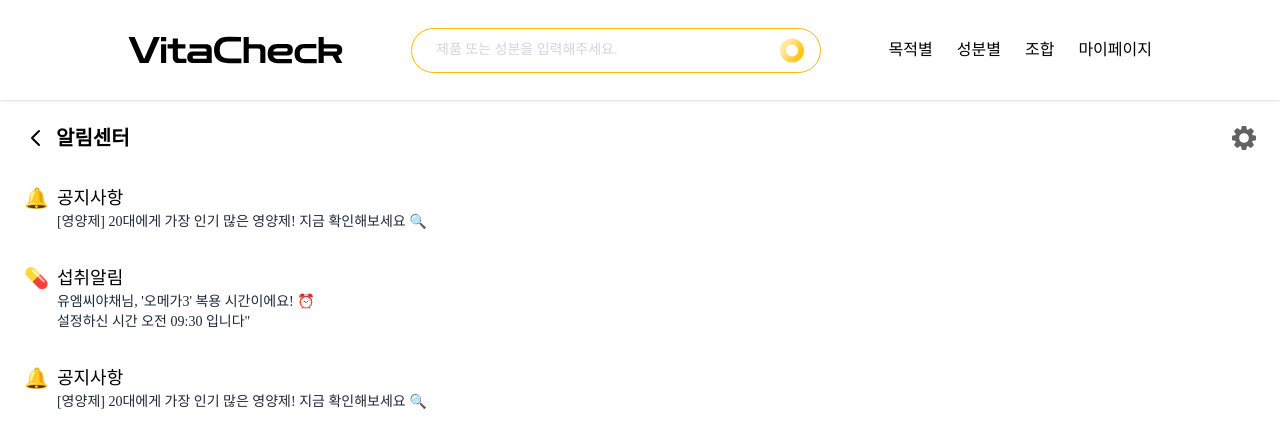
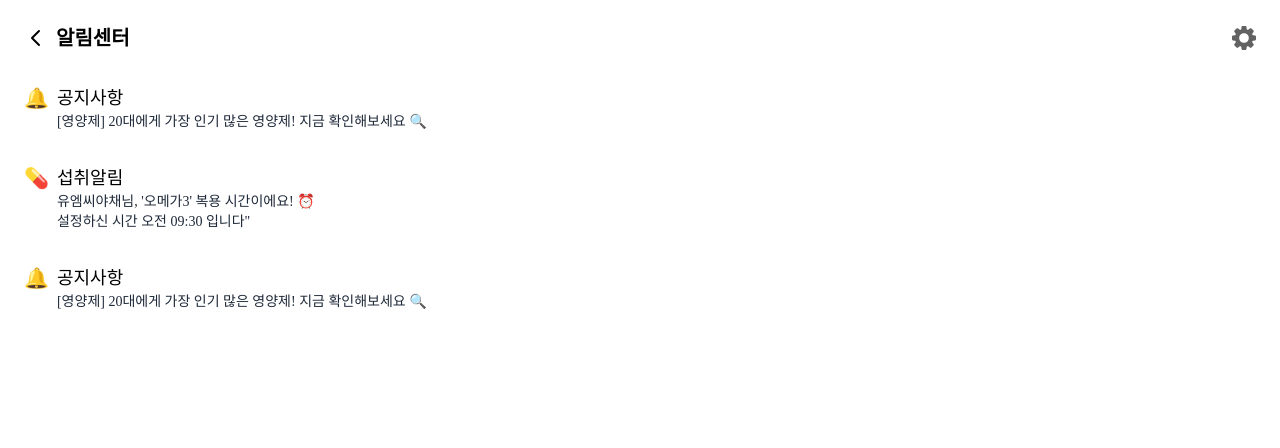
Before and after one commit to VitaCheck/vitacheck-fe, a React (Vite) app: page /notificationCenter in a window 1280 px wide. Shown: the top 448 px of the page. Built offline with nearby package versions, Linux system fonts and the light colour scheme.

Commit message:
feat/#19: 알림 설정 페이지

```diff
--- a/src/layout/RootLayout.tsx
+++ b/src/layout/RootLayout.tsx
@@ -5,12 +5,7 @@ const RootLayout = () => {
   const location = useLocation();
 
   // NavBar를 숨길 경로 목록
-  const hideNavbarRoutes = [
-    "/mypage",
-    "/NotificationCenter",
-    "/NotificationSettings",
-    "/Setting",
-  ];
+  const hideNavbarRoutes = ["/mypage", "/notificationCenter", "/setting"];
 
   const isMain = location.pathname === "/";
 
--- a/src/pages/NotificationCenterPage.tsx
+++ b/src/pages/NotificationCenterPage.tsx
@@ -27,15 +27,15 @@ function NotificationCenterPage() {
     },
   ];
 
-  const goToMain = () => {
-    navigate("/");
+  const goBack = () => {
+    navigate(-1); // 🔙 이전 페이지로 이동
   };
 
   return (
     <div className="min-h-screen bg-white px-6">
       <div className="w-full pt-4 pb-2 flex items-center justify-between">
         <div className="flex items-center">
-          <button onClick={goToMain} className="mr-2 text-2xl text-black">
+          <button onClick={goBack} className="mr-2 text-2xl text-black">
             <svg
               xmlns="http://www.w3.org/2000/svg"
               fill="none"
```
